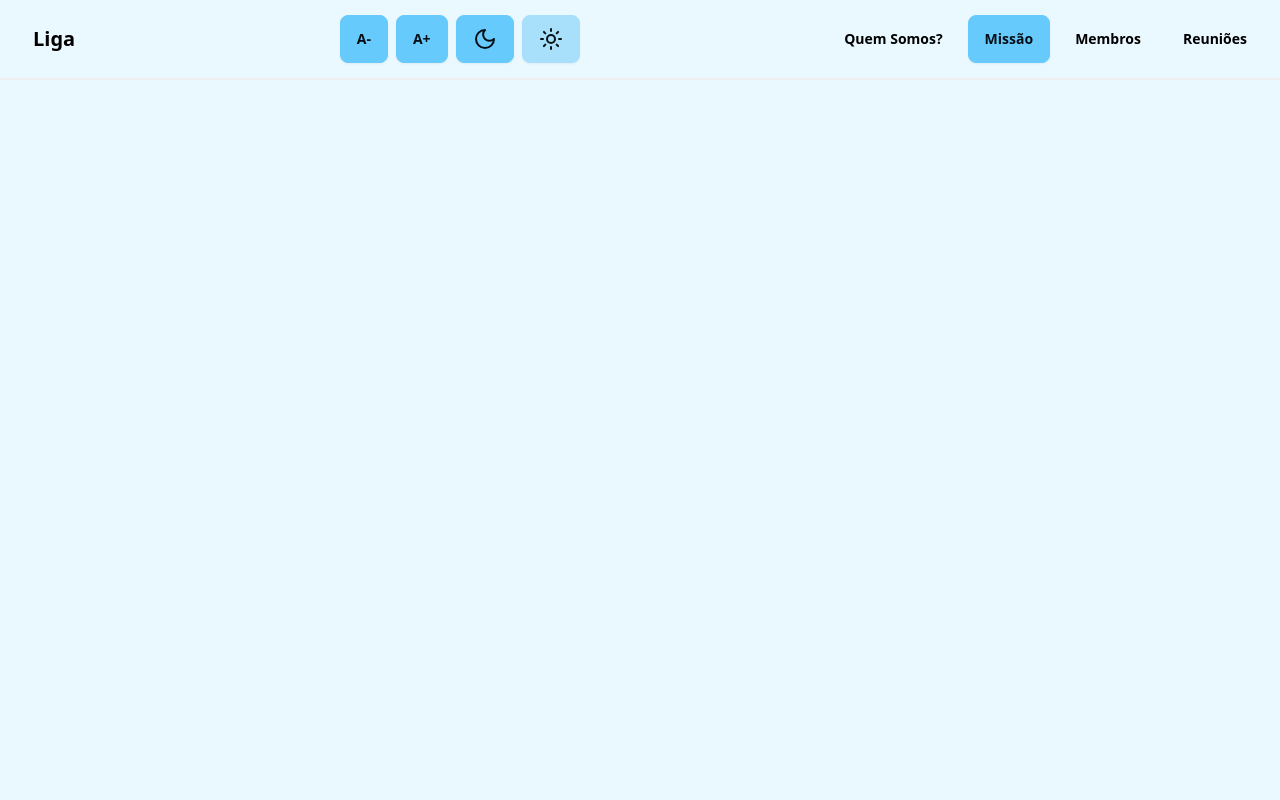
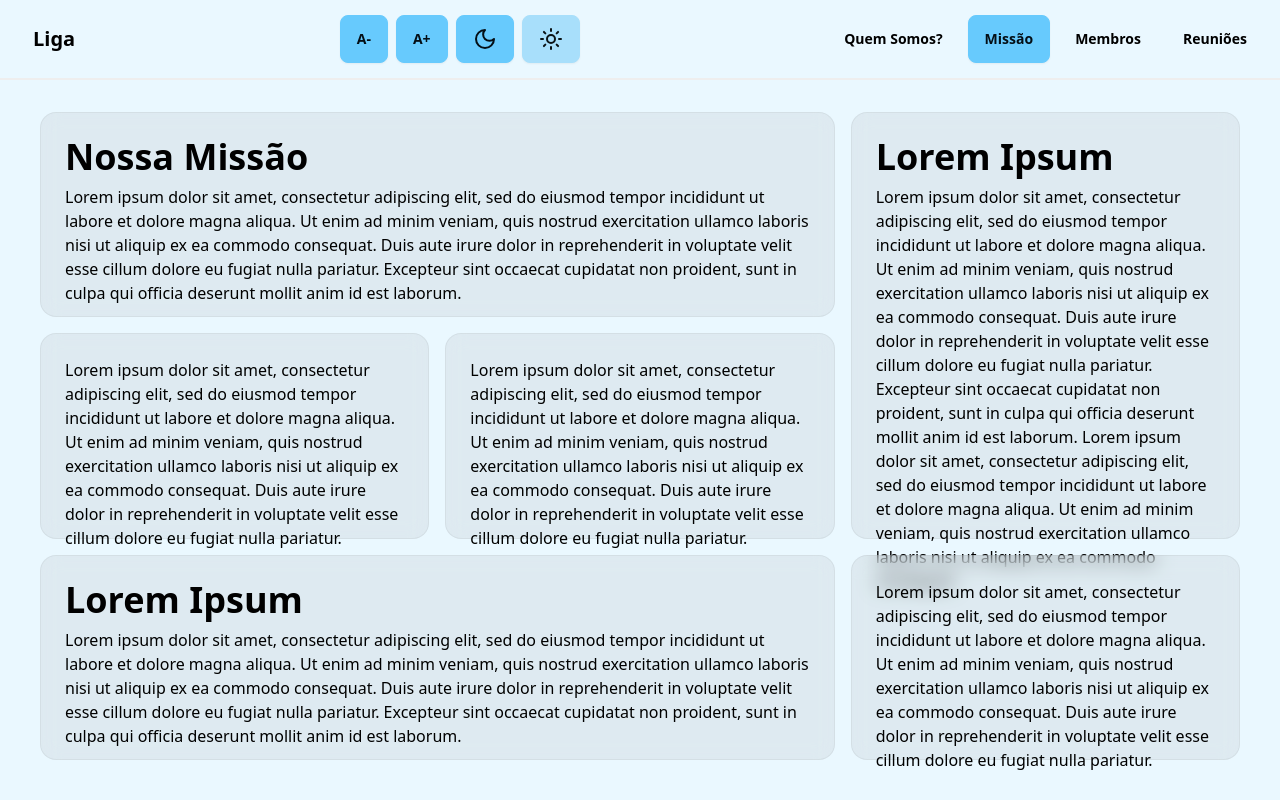
Before and after one commit to rckbrcls/academic-league-of-psychiatry, a Next.js app: page /mission in a window 1280 px wide. Built offline with nearby package versions, Linux system fonts and the light colour scheme.

Commit message:
adiciona componente Box e atualiza página de missão com layout de caixas informativas

```diff
--- a/src/app/(landing)/mission/page.tsx
+++ b/src/app/(landing)/mission/page.tsx
@@ -1,5 +1,61 @@
 import React from "react";
 
+interface BoxProps {
+  className: string;
+  text: string;
+  title?: string;
+}
+
+const Box: React.FC<BoxProps> = ({ className, text, title }) => {
+  return (
+    <div className={`glass-dark p-6 rounded-2xl ${className}`}>
+      {title && <p className="text-4xl font-bold mb-2">{title}</p>}
+      <p>{text}</p>
+    </div>
+  );
+};
+
 export default function Mission() {
-  return <div>page</div>;
+  const boxes: BoxProps[] = [
+    {
+      className: "col-span-2",
+      text: `Lorem ipsum dolor sit amet, consectetur adipiscing elit, sed do eiusmod tempor incididunt ut labore et dolore magna aliqua. Ut enim ad minim veniam, quis nostrud exercitation ullamco laboris nisi ut aliquip ex ea commodo consequat. Duis aute irure dolor in reprehenderit in voluptate velit esse cillum dolore eu fugiat nulla pariatur. Excepteur sint occaecat cupidatat non proident, sunt in culpa qui officia deserunt mollit anim id est laborum.`,
+      title: "Nossa Missão",
+    },
+    {
+      className: "col-span-1 row-span-2",
+      text: `Lorem ipsum dolor sit amet, consectetur adipiscing elit, sed do eiusmod tempor incididunt ut labore et dolore magna aliqua. Ut enim ad minim veniam, quis nostrud exercitation ullamco laboris nisi ut aliquip ex ea commodo consequat. Duis aute irure dolor in reprehenderit in voluptate velit esse cillum dolore eu fugiat nulla pariatur. Excepteur sint occaecat cupidatat non proident, sunt in culpa qui officia deserunt mollit anim id est laborum. Lorem ipsum dolor sit amet, consectetur adipiscing elit, sed do eiusmod tempor incididunt ut labore et dolore magna aliqua. Ut enim ad minim veniam, quis nostrud exercitation ullamco laboris nisi ut aliquip ex ea commodo consequat`,
+      title: "Lorem Ipsum",
+    },
+    {
+      className: "col-span-1",
+      text: `Lorem ipsum dolor sit amet, consectetur adipiscing elit, sed do eiusmod tempor incididunt ut labore et dolore magna aliqua. Ut enim ad minim veniam, quis nostrud exercitation ullamco laboris nisi ut aliquip ex ea commodo consequat. Duis aute irure dolor in reprehenderit in voluptate velit esse cillum dolore eu fugiat nulla pariatur.`,
+    },
+    {
+      className: "col-span-1",
+      text: `Lorem ipsum dolor sit amet, consectetur adipiscing elit, sed do eiusmod tempor incididunt ut labore et dolore magna aliqua. Ut enim ad minim veniam, quis nostrud exercitation ullamco laboris nisi ut aliquip ex ea commodo consequat. Duis aute irure dolor in reprehenderit in voluptate velit esse cillum dolore eu fugiat nulla pariatur.`,
+    },
+    {
+      className: "col-span-2",
+      text: `Lorem ipsum dolor sit amet, consectetur adipiscing elit, sed do eiusmod tempor incididunt ut labore et dolore magna aliqua. Ut enim ad minim veniam, quis nostrud exercitation ullamco laboris nisi ut aliquip ex ea commodo consequat. Duis aute irure dolor in reprehenderit in voluptate velit esse cillum dolore eu fugiat nulla pariatur. Excepteur sint occaecat cupidatat non proident, sunt in culpa qui officia deserunt mollit anim id est laborum.`,
+      title: "Lorem Ipsum",
+    },
+    {
+      className: "col-span-1",
+      text: `Lorem ipsum dolor sit amet, consectetur adipiscing elit, sed do eiusmod tempor incididunt ut labore et dolore magna aliqua. Ut enim ad minim veniam, quis nostrud exercitation ullamco laboris nisi ut aliquip ex ea commodo consequat. Duis aute irure dolor in reprehenderit in voluptate velit esse cillum dolore eu fugiat nulla pariatur.`,
+    },
+  ];
+
+  return (
+    <div className="grid grid-cols-3 gap-4 auto-rows-fr h-svh px-10 pt-28 pb-10">
+      {boxes.map((box, i) => (
+        <Box
+          key={i}
+          className={box.className}
+          text={box.text}
+          title={box.title}
+        />
+      ))}
+    </div>
+  );
 }
```
